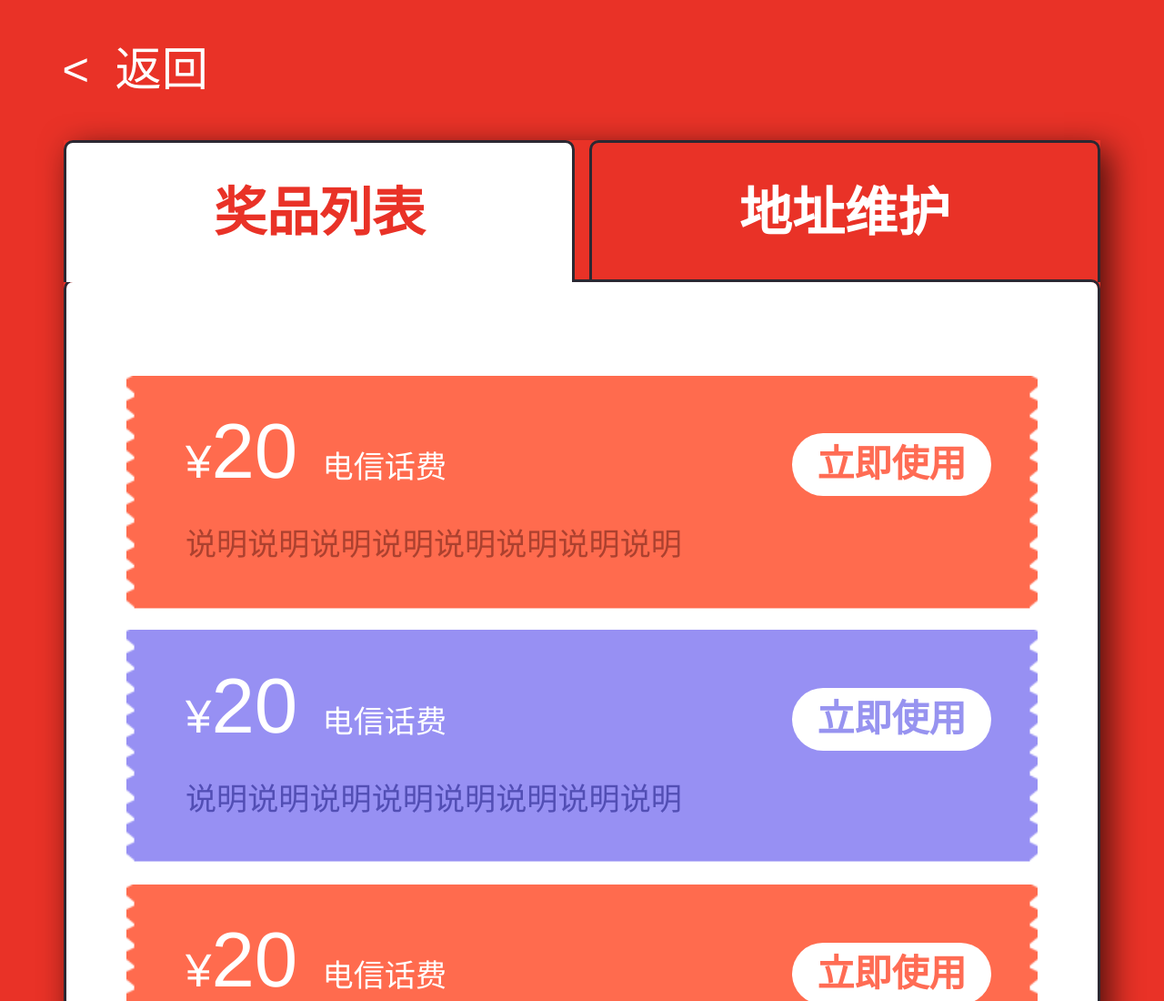
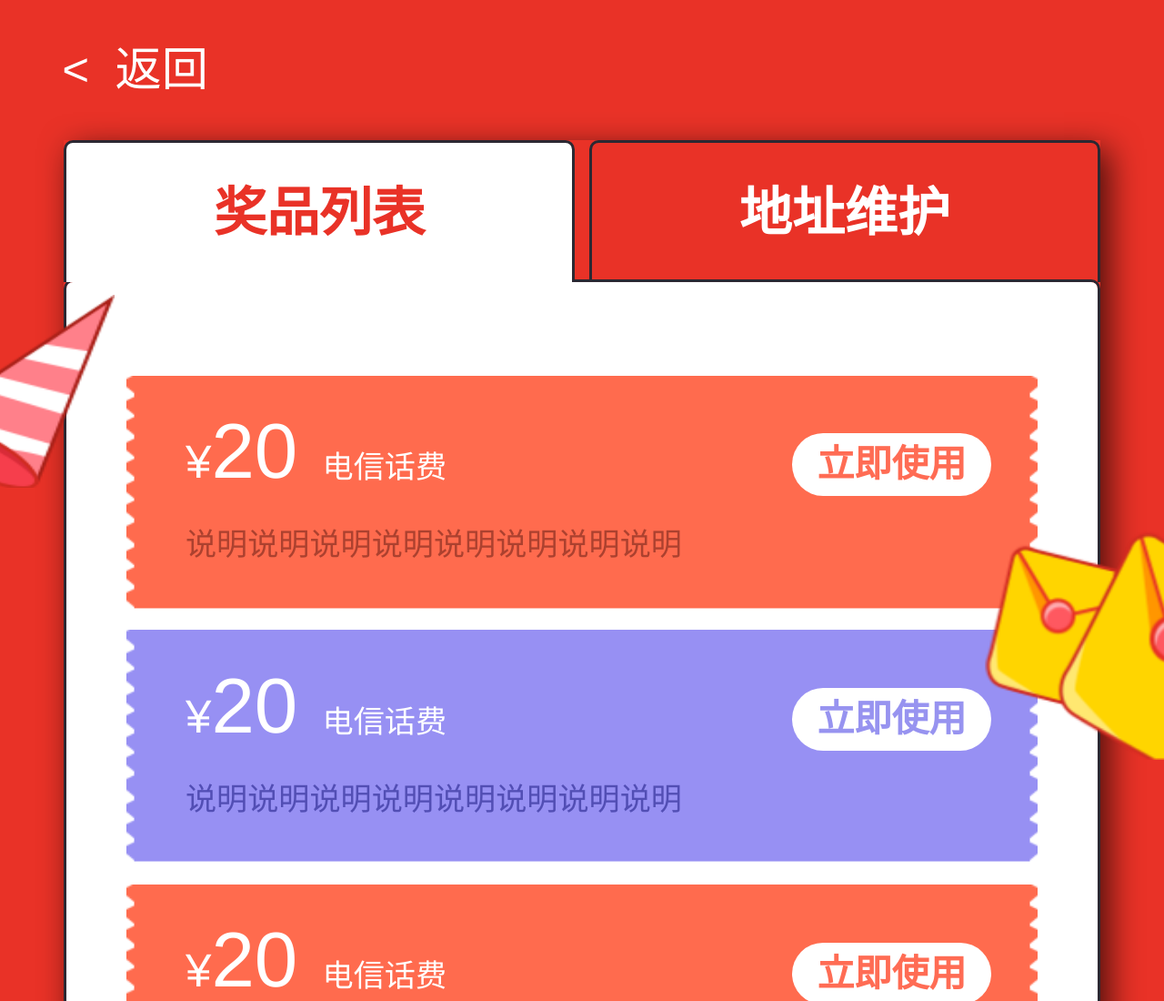
Before and after one commit to YueLiangUED/10.17cj, a plain HTML site: page index_02.html in a window 1280 px wide. Shown: the top 1100 px of the page at 91% size. Drawn offline with Linux system fonts and the light colour scheme.

Commit message:
Update index_02.html

```diff
--- a/index_02.html
+++ b/index_02.html
@@ -158,8 +158,8 @@
         </div>
     </div>
 </div>
-<!-- <i class="icon_01"></i>
-<i class="icon_02"></i> -->
+<i class="icon_01"></i>
+<i class="icon_02"></i>
 <div class="modal">
     <div class="modal-content">
         <div class="modal-title">
```
